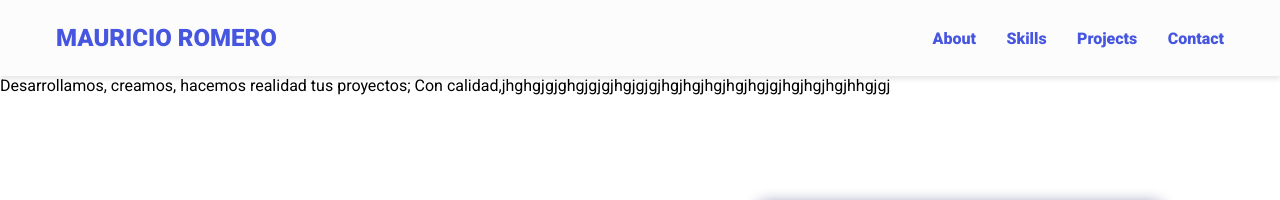
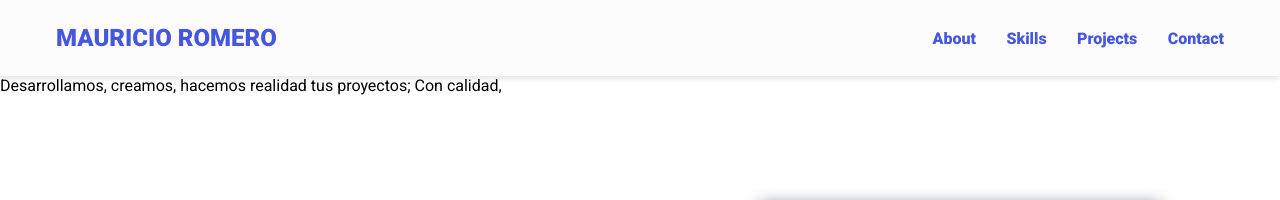
Before and after one commit to Maitomanito/developer-portfolio-master-, a plain HTML site: page index.html in a window 1280 px wide. Shown: the top 200 px of the page. Drawn offline with nearby package versions, Linux system fonts and the light colour scheme.

Commit message:
actualiar

```diff
--- a/index.html
+++ b/index.html
@@ -45,7 +45,7 @@
       </button>
     </nav>
 
-    <p> Desarrollamos, creamos, hacemos realidad tus proyectos; Con calidad,jhghgjgjghgjgjgjhgjgjgjhgjhgjhgjhgjhgjgjhgjhgjhgjhhgjgj</p>
+    <p> Desarrollamos, creamos, hacemos realidad tus proyectos; Con calidad,</p>
 
     <!-- Hero Section -->
     <section class="hero" id="about">
```
